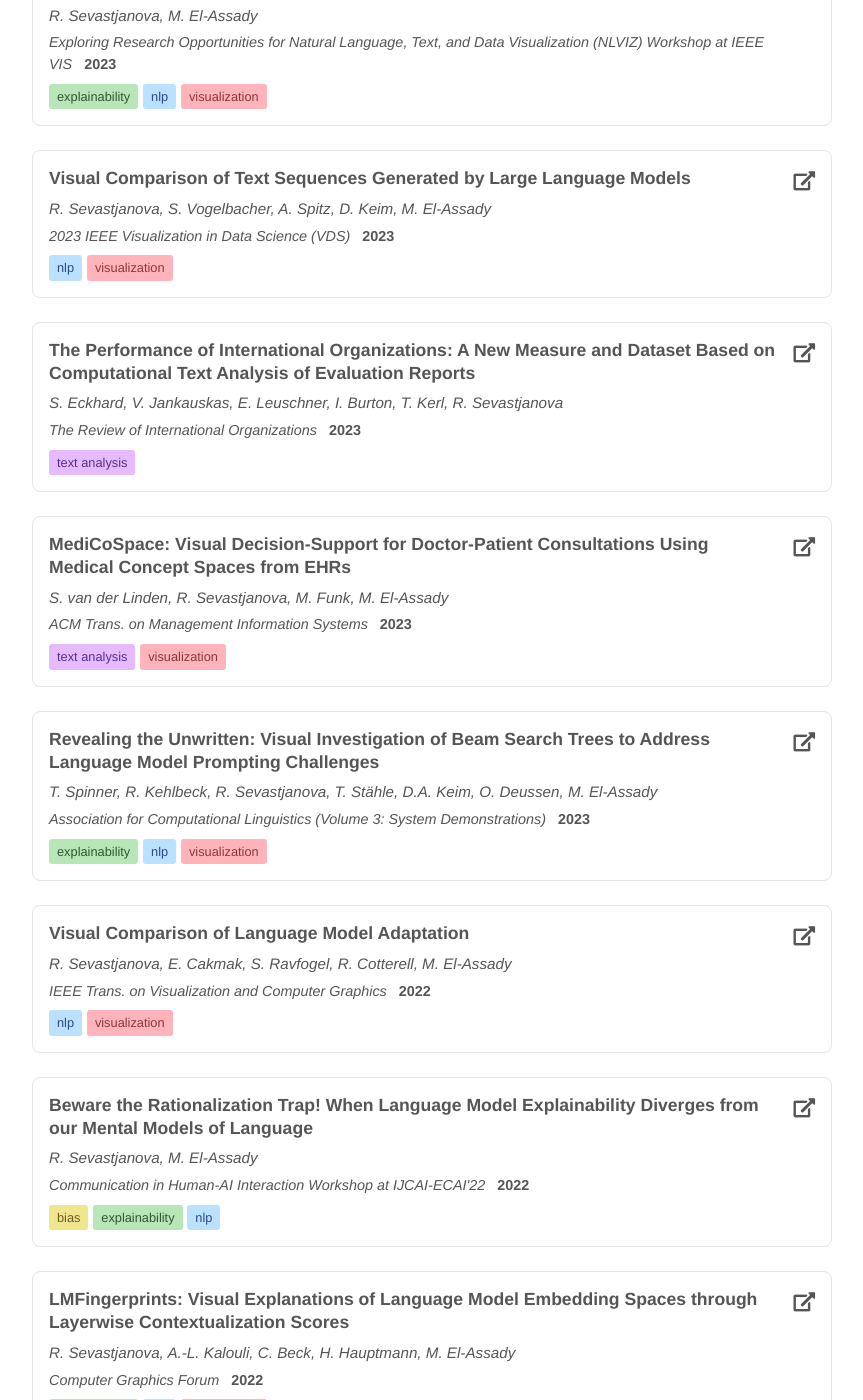
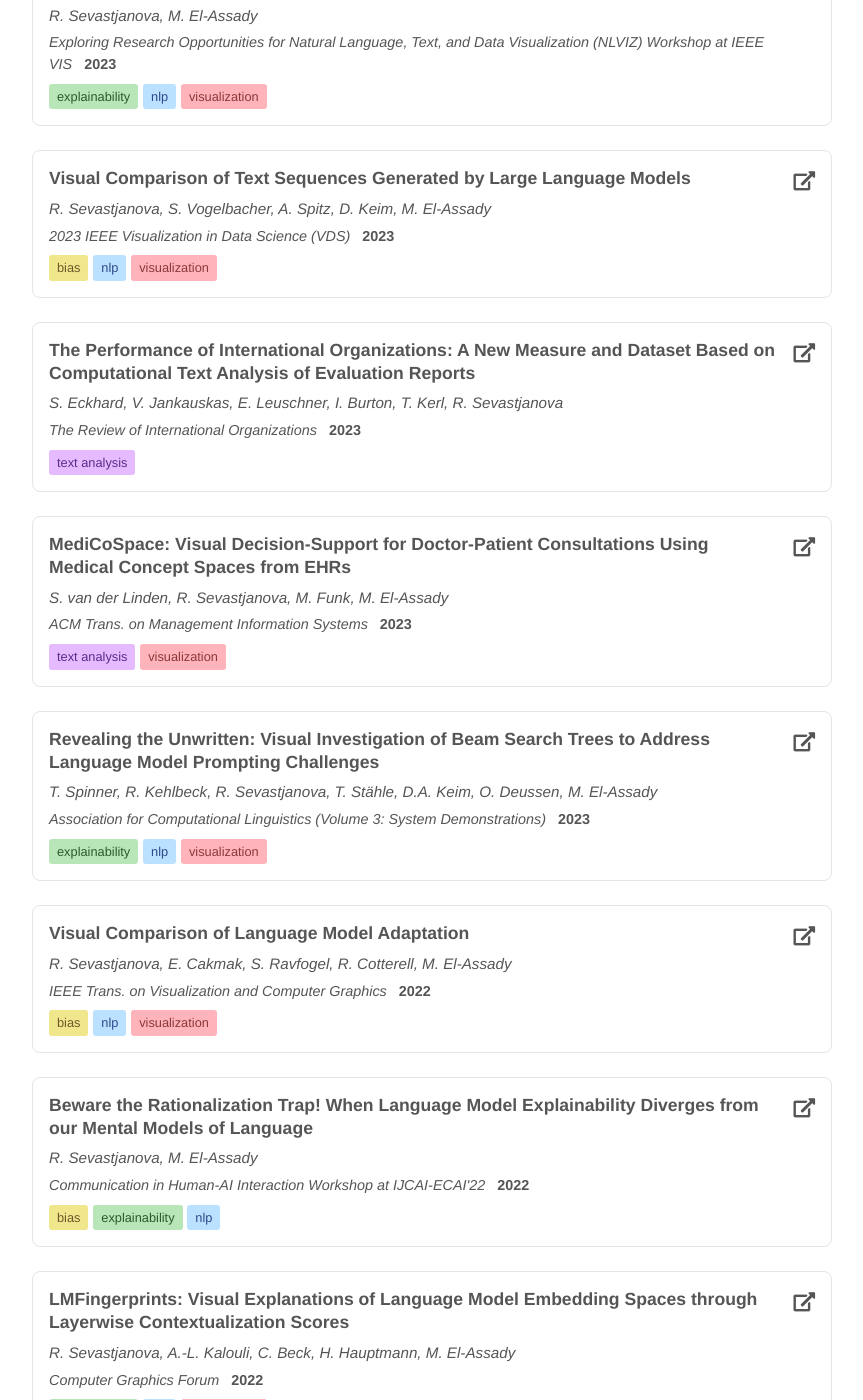
Before and after one commit to rita-sevastjanova/rita-sevastjanova.github.io, a Jekyll site: the page built from index.md, in a window 1280 px wide and 1400 px high, scrolled down 3627 px. Shown: the whole window, without its empty margins (208-1071 px from the left). Built offline with Jekyll 4.4.1, drawn with Linux system fonts in a browser that asks for light colours; our own code applies the rules of GitHub Pages for plain Markdown files.

Commit message:
bias tags

```diff
--- a/_config.yml
+++ b/_config.yml
@@ -229,7 +229,7 @@ publications:
     year: 2023
     doi: "https://ieeexplore.ieee.org/document/10357717"
     type: "conference"
-    tags: ["visualization", "nlp", ]
+    tags: ["visualization", "nlp", "bias" ]
   - title: "Explaining Contextualization in Language Models using Visual Analytics"
     authors: "R. Sevastjanova, A.-L. Kalouli, C. Beck, H. Hauptmann, M. El-Assady"
     journal: "Proc. of the Association for Computational Linguistics"
@@ -278,7 +278,7 @@ publications:
     year: 2022
     doi: "https://arxiv.org/abs/2208.08176"
     type: "journal"
-    tags: ["visualization", "nlp", ]
+    tags: ["visualization", "nlp", "bias"]
 
 # social
 social:
```
